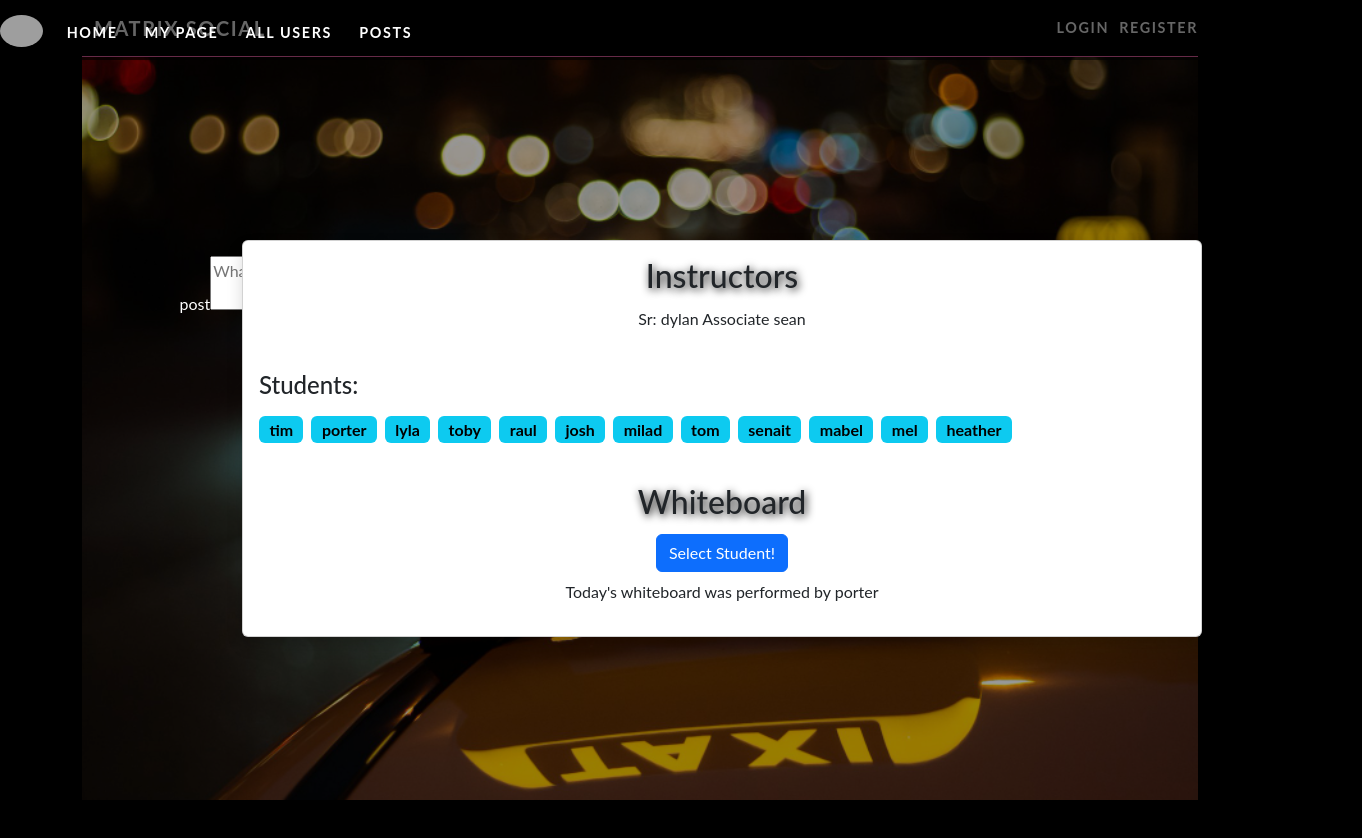
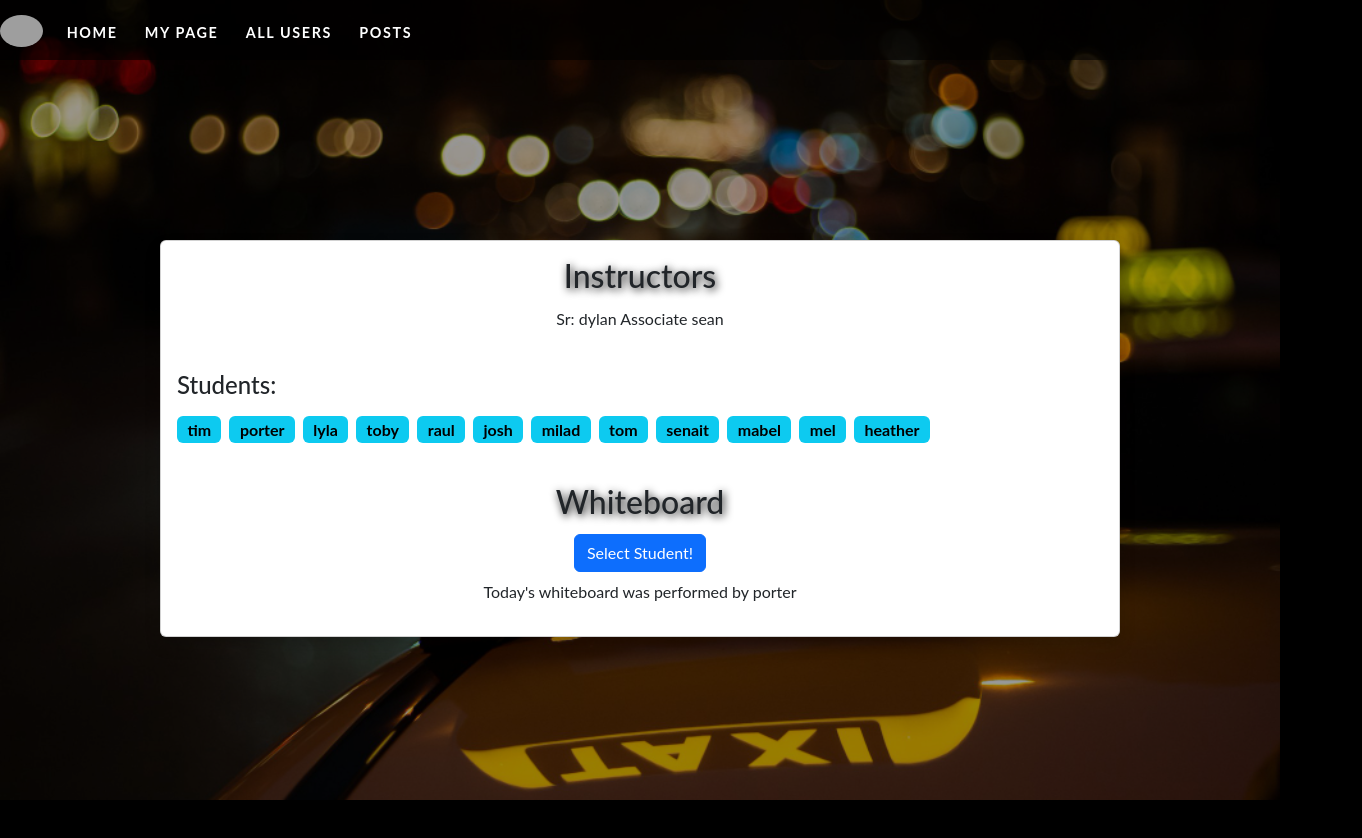
Before and after one commit to Amin-Mashayekhan/Snap-React-App, a React (Vite) app: page / in a window 1280 px wide. Shown: the top 838 px of the page, 1362 px wide, since content can reach past the window. After the commit the page ends 800 px from the top, so only its background shows below. Built offline with nearby package versions, Linux system fonts and the light colour scheme; grey boxes are pictures that could not be loaded.

Commit message:
Update App.tsx

```diff
--- a/src/App.tsx
+++ b/src/App.tsx
@@ -1,49 +1,50 @@
-import { BrowserRouter, Routes, Route, Navigate } from 'react-router-dom';
-import Container from 'react-bootstrap/Container';
+import { BrowserRouter, Navigate, Route, Routes } from 'react-router-dom';
 
-import Heading from './components/Heading';
+// import Container from 'react-bootstrap/Container';
+import DeleteForm from './components/forms/DeleteForm';
 import FormPage from './pages/FormPage';
-import MatrixPage from './pages/MatrixPage';
-import UserForm from './components/forms/UserForm';
+// import Heading from './components/Heading';
 import LoginForm from './components/forms/LoginForm';
 import Logout from './components/Logout';
+import MatrixPage from './pages/MatrixPage';
+// import PostForm from './components/forms/PostForm';
+import Posts from './components/Posts';
 import SocialPage from './pages/SocialPage';
+// import { UserContext } from './contexts/UserProvider';
+import UserForm from './components/forms/UserForm';
+import UserPage from './pages/UserPage';
 import Users from './components/Users';
-import DeleteForm from './components/forms/DeleteForm';
-import Posts from './components/Posts';
-import PostForm from './components/forms/PostForm';
-import UserPage from './pages/UserPage';
+
+// import { useContext } from 'react';
 
 function App(): JSX.Element {
   return (
-    <Container>
     <BrowserRouter>
-        <Heading />
+      {/* <Heading />
         <FormPage>
           <PostForm/>
-        </FormPage>
+        </FormPage> */}
       <Routes>
-          <Route path='/' element={<MatrixPage />}/>
+        <Route path='/' element={<MatrixPage />} />
         <Route path='/users' element={<SocialPage><Users /></SocialPage>} />
         <Route path='/register' element={<FormPage>
           <UserForm edit={false} />
-                                          </FormPage>}/>
+        </FormPage>} />
         <Route path='/login' element={<FormPage>
           <LoginForm />
-                                        </FormPage>}/>
+        </FormPage>} />
         <Route path='/edit-user' element={<FormPage>
           <UserForm edit />
-                                          </FormPage>}/>
+        </FormPage>} />
         <Route path='/delete-user' element={<FormPage>
           <DeleteForm />
-                                              </FormPage>}/>
-          <Route path='/logout' element={<Logout />}/>
-          <Route path='/user/:username' element={<UserPage />}/>
-          <Route path='/feed' element={<SocialPage><Posts username={false} /></SocialPage>}/>
-          <Route path='*' element={<Navigate to='/' />}/>
+        </FormPage>} />
+        <Route path='/logout' element={<Logout />} />
+        <Route path='/user/:username' element={<UserPage />} />
+        <Route path='/feed' element={<SocialPage><Posts username={false} /></SocialPage>} />
+        <Route path='*' element={<Navigate to='/' />} />
       </Routes>
     </BrowserRouter>
-    </Container>
   );
 }
 
```
Lines whose indentation alone changed are shown as unchanged.
